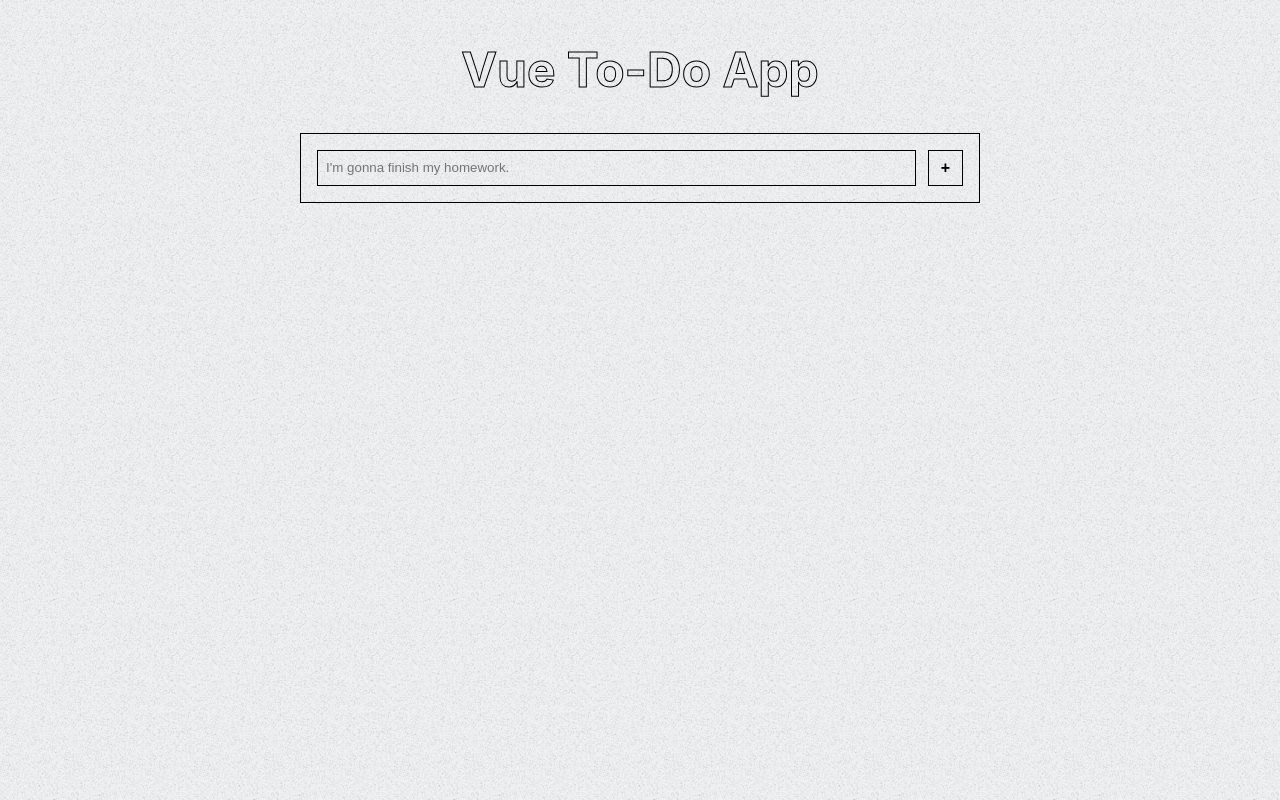
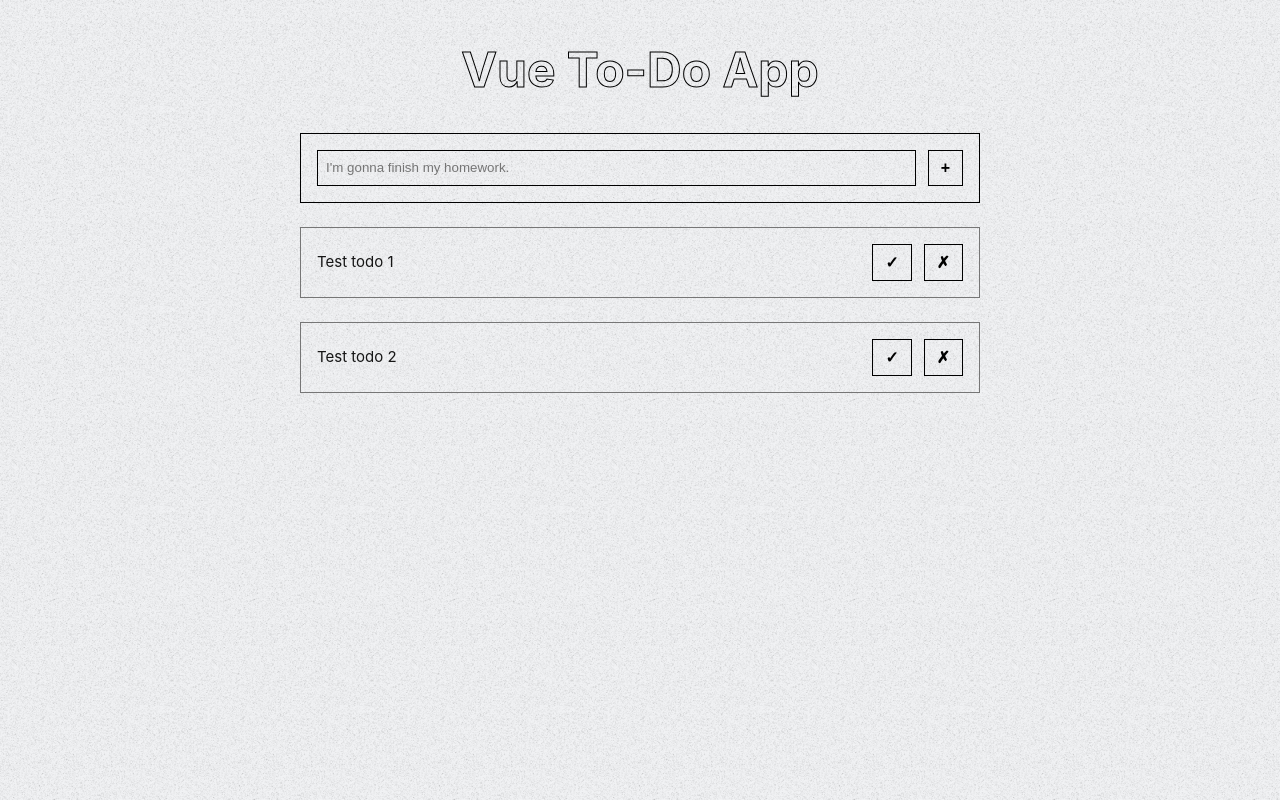
Before and after one commit to emirmorgan/vue-todo, a Vue app: page / in a window 1280 px wide. Built offline with nearby package versions, Linux system fonts and the light colour scheme.

Commit message:
Update: TodoItem Component

```diff
--- a/src/App.vue
+++ b/src/App.vue
@@ -1,14 +1,44 @@
 <script setup>
+import { ref } from "vue";
+
+//Components
 import CreateTodo from "./components/CreateTodo.vue";
+import TodoItem from "./components/TodoItem.vue";
+
+const todoDummy = ref([
+  {
+    title: "Test todo 1",
+    completed: false,
+  },
+  {
+    title: "Test todo 2",
+    completed: false,
+  },
+]);
 </script>
 
 <template>
   <h2 class="todo-text" style="margin-bottom: 24px">Vue To-Do App</h2>
   <CreateTodo />
+  <div class="todo-list" v-for="(todo, index) in todoDummy" :key="index">
+    <TodoItem :title="todo.title" :completed="todo.completed" />
+  </div>
 </template>
 
 <style scoped>
+.todo-list {
+  display: flex;
+  flex-direction: column;
+  justify-content: center;
+  align-items: center;
+
+  width: 100%;
+
+  gap: 12px;
+  margin-top: 24px;
+}
 .todo-text {
+  cursor: crosshair;
   text-align: center;
   font-size: 3rem;
   font-weight: 700;
--- a/src/assets/base.css
+++ b/src/assets/base.css
@@ -3,6 +3,8 @@
   --color-text: #161616;
 
   --primary-color: #e0ff02;
+
+  --border-color: #767676;
 }
 
 *,
--- a/src/assets/main.css
+++ b/src/assets/main.css
@@ -23,3 +23,20 @@ a,
 input:focus {
   outline: none;
 }
+
+button {
+  cursor: cell;
+  background-color: transparent;
+
+  color: black;
+  font-weight: 600;
+  font-size: 16px;
+
+  border: solid 1px #000;
+  padding: 8px 12px;
+  transition: all 150ms ease;
+}
+
+button:hover {
+  background-color: var(--primary-color);
+}
--- a/src/components/CreateTodo.vue
+++ b/src/components/CreateTodo.vue
@@ -7,7 +7,7 @@
       type="text"
       placeholder="I'm gonna finish my homework."
     />
-    <button class="todo-button">+</button>
+    <button>+</button>
   </div>
 </template>
 
@@ -23,27 +23,10 @@
 }
 
 .todo-input {
+  cursor: crosshair;
   width: 100%;
   border: solid 1px #000;
   background-color: transparent;
   padding: 8px;
 }
-
-.todo-button {
-  cursor: cell;
-  background-color: transparent;
-
-  color: black;
-  font-size: 16px;
-  font-weight: 600;
-
-  border: solid 1px #000;
-  padding: 8px 12px;
-
-  transition: all 150ms ease;
-}
-
-.todo-button:hover {
-  background-color: var(--primary-color);
-}
 </style>
--- /dev/null
+++ b/src/components/TodoItem.vue
@@ -0,0 +1,47 @@
+<script>
+export default {
+  props: ["title", "completed"],
+};
+</script>
+
+<template>
+  <div class="todo-box" :style="completed ? 'opacity: 50%' : 'opacity: 100%'">
+    <p :class="completed ? 'todo-text text-done' : 'todo-text'">{{ title }}</p>
+    <button>✓</button>
+    <button>✗</button>
+  </div>
+</template>
+
+<style scoped>
+.todo-box {
+  cursor: crosshair;
+
+  display: flex;
+  align-items: center;
+  justify-content: center;
+
+  width: 100%;
+  max-width: 680px;
+  border: solid 1px var(--border-color);
+
+  padding: 16px;
+  gap: 12px;
+
+  transition: all 300ms ease;
+}
+
+.todo-box:hover {
+  border: solid 1px #000;
+  box-shadow: 6px 6px 0px var(--primary-color);
+}
+
+.todo-text {
+  width: 100%;
+
+  word-break: break-all;
+}
+
+.text-done {
+  text-decoration: line-through;
+}
+</style>
```
